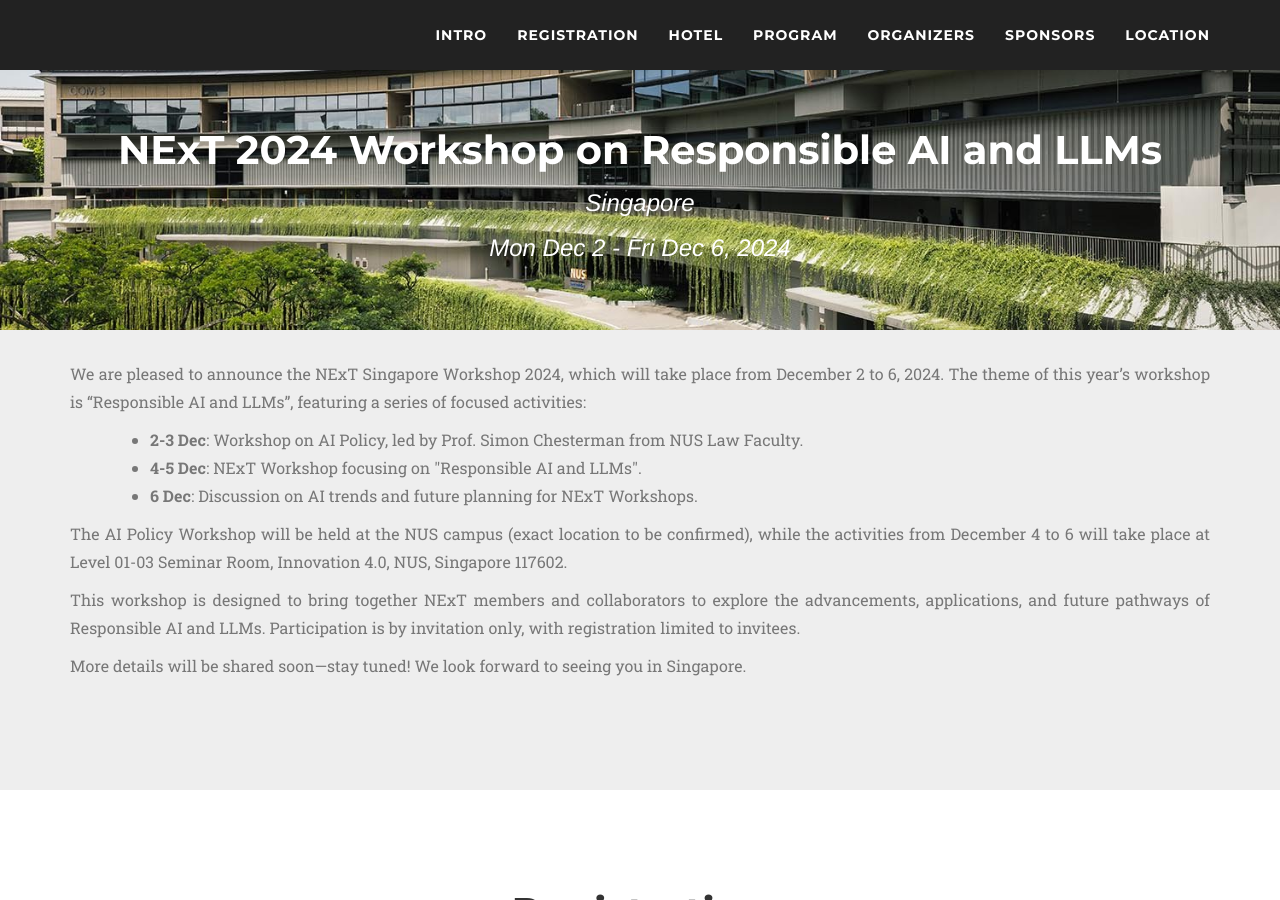
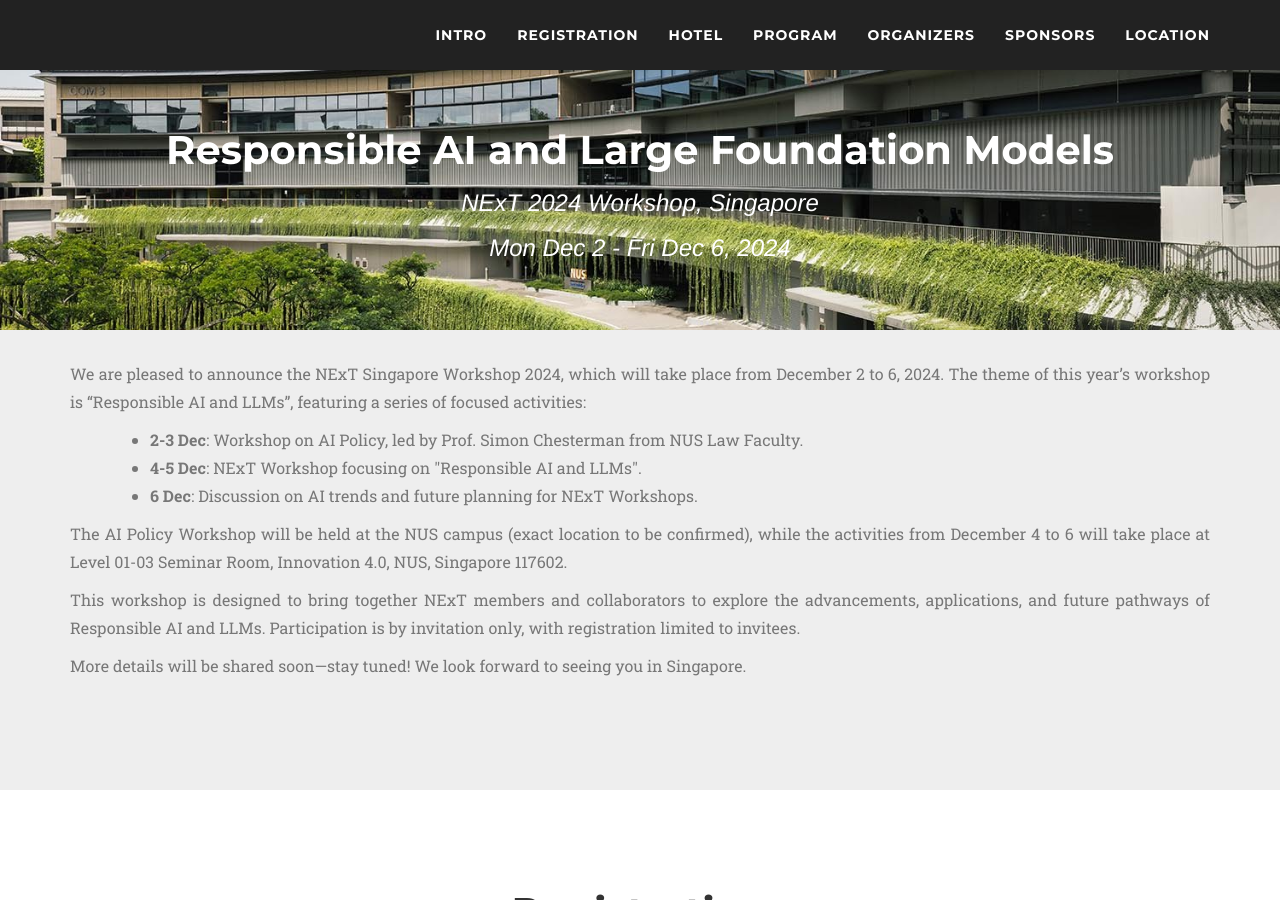
Before and after one commit to next-events/workshop-dec-2024, a Jekyll site: the page built from index.md, in a window 1280 px wide and 900 px high. Built offline with Jekyll 4.4.1, drawn with Linux system fonts in a browser that asks for light colours; nearby versions of some CDN libraries; some web fonts are replaced.

Commit message:
Update _config.yml

```diff
--- a/_config.yml
+++ b/_config.yml
@@ -3,10 +3,10 @@ description: Cayman is a clean, responsive theme for GitHub Pages.
 show_downloads: false
 theme: jekyll-theme-cayman
 
-conference_name: NExT 2024 Workshop on Responsible AI and LLMs
+conference_name: Responsible AI and Large Foundation Models
 # conference_www: "on the Web Conference 2024 (WWW'24)"
 # conference_www: "Venue & Date: TBD"
-conference_venue: "Singapore"
+conference_venue: "NExT 2024 Workshop, Singapore"
 # conference_time: "Monday 13 May 2024, 9:00 AM - 12:35 PM"
 conference_time: "Mon Dec 2 - Fri Dec 6, 2024"
 # conference_venue: ""
```
